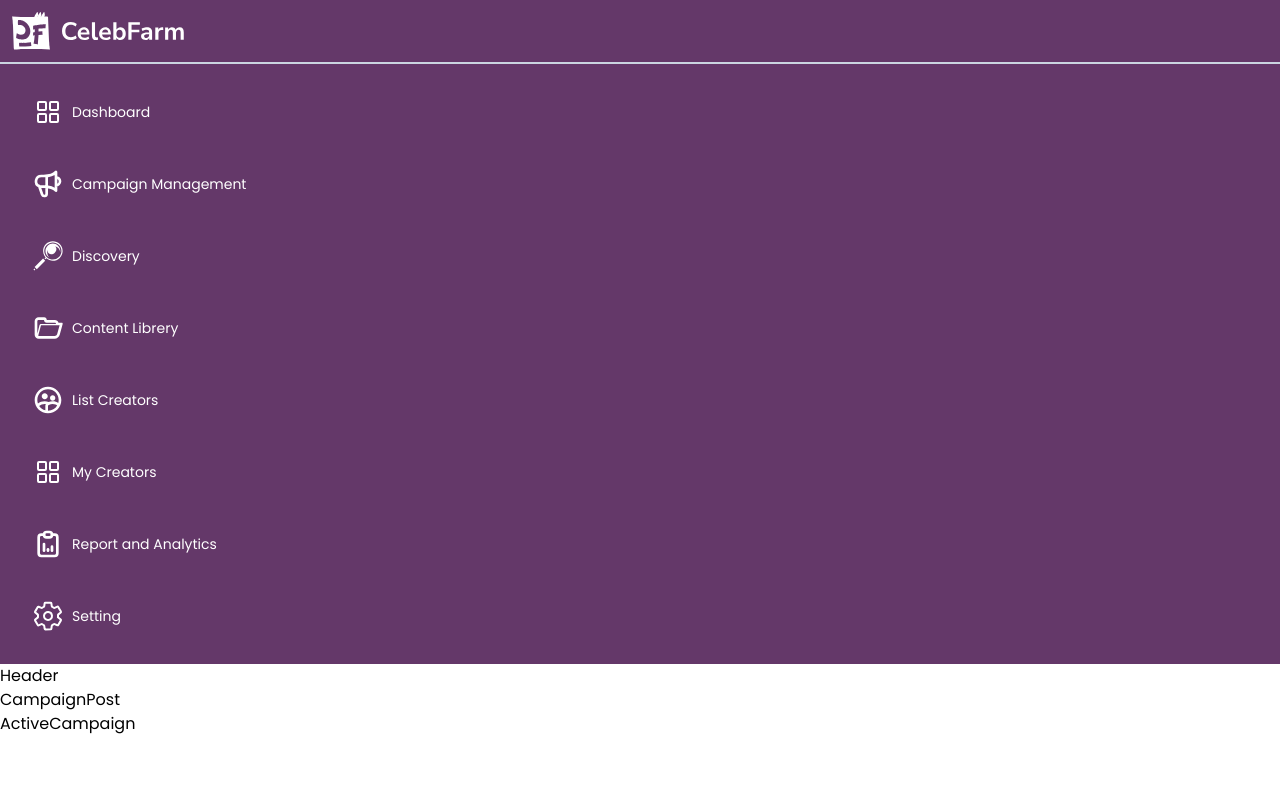
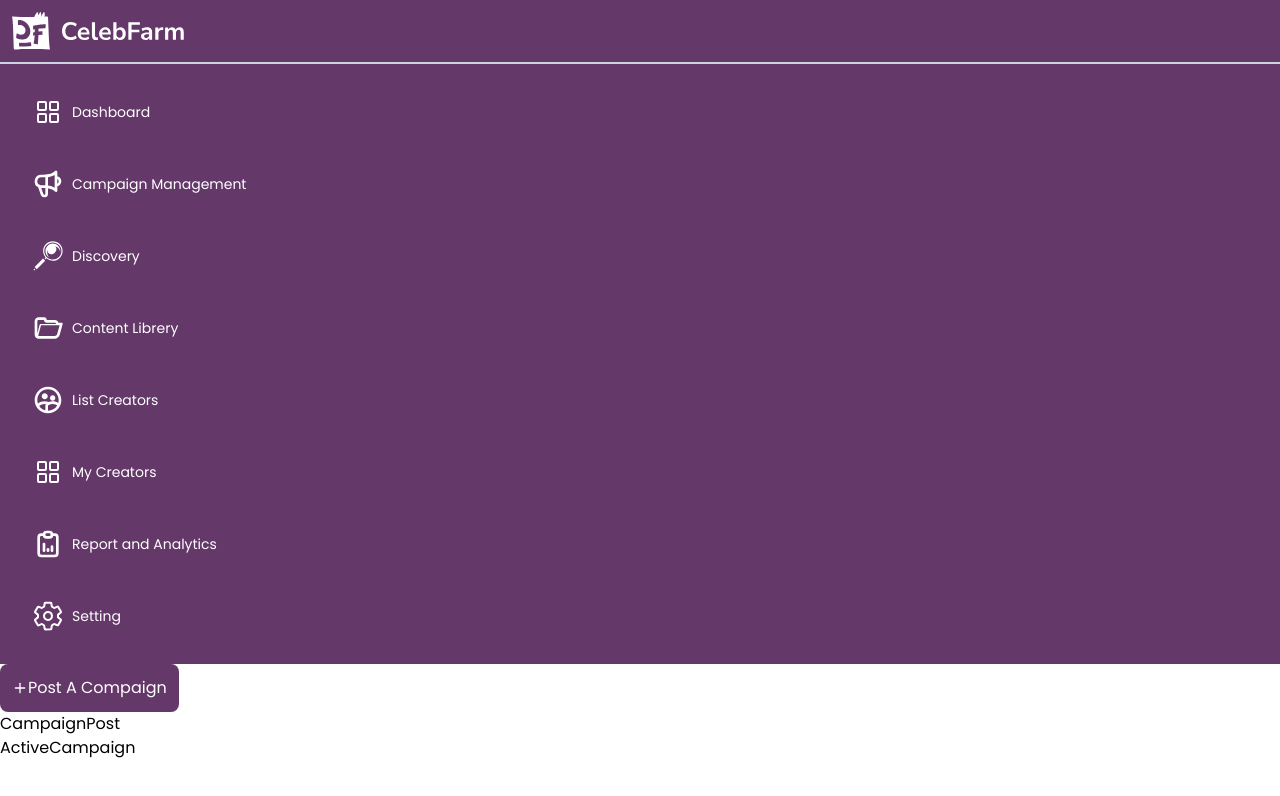
Before and after one commit to Ayala2004/CelebFarm, a React (Vite) app: page / in a window 1280 px wide. Shown: the top 796 px of the page. Built offline with nearby package versions, Linux system fonts and the light colour scheme.

Commit message:
design button

```diff
--- a/src/assets/icons/index.js
+++ b/src/assets/icons/index.js
@@ -1,5 +1,28 @@
-import logo from "./logo.svg"
+import logo from "./logo.svg";
+import { PiSquaresFour } from "react-icons/pi";
+import { HiOutlineSpeakerphone } from "react-icons/hi";
+import { GiMagnifyingGlass } from "react-icons/gi";
+import { TiFolderOpen } from "react-icons/ti";
+import { RiGroup2Line } from "react-icons/ri";
+import { TbReportAnalytics } from "react-icons/tb";
+import { LuBellRing } from "react-icons/lu";
+import { PiNotepadLight } from "react-icons/pi";
+import { BiMessageSquareDetail } from "react-icons/bi";
+import { IoSettingsOutline } from "react-icons/io5";
+import { LuPlus } from "react-icons/lu";
 
-export{
-    logo
-}
+
+export {
+  logo,
+  PiSquaresFour,
+  HiOutlineSpeakerphone,
+  GiMagnifyingGlass,
+  TiFolderOpen,
+  RiGroup2Line,
+  TbReportAnalytics,
+  LuBellRing,
+  PiNotepadLight,
+  BiMessageSquareDetail,
+  IoSettingsOutline,
+  LuPlus,
+};
--- a/src/components/Button.jsx
+++ b/src/components/Button.jsx
@@ -1,5 +1,11 @@
-const Button = ({ label }) => {
-  return <div>Button</div>;
+
+const Button = ({ label, IconURL }) => {
+  return (
+    <button className="text-violet p-3 rounded-lg flex justify-center items-center">
+      {IconURL && <IconURL />}
+      {label}
+    </button>
+  );
 };
 
-export default Button
+export default Button;
--- /dev/null
+++ b/src/components/HeaderButton.jsx
@@ -0,0 +1,11 @@
+import Button from "./Button"
+
+const HeaderButton = ({icon}) => {
+  return (
+    <button>
+
+    </button>
+  );
+}
+
+export default HeaderButton
--- a/src/components/Nav.jsx
+++ b/src/components/Nav.jsx
@@ -1,11 +1,11 @@
 import React from "react";
 
 const Nav = ({ href, label, Icon }) => {
-  console.log(href);
+  // console.log(href);
   return (
     <div
       className="p-5 text-sm text-nowrap hover:text-[#643869] hover:bg-white rounded-md hover:font-semibold
-    lg:flex lg:items-center lg:gap-2 "
+    lg:flex lg:items-center lg:gap-2 lg:hover:bg-[#643869] "
     >
       <Icon className="size-8 hidden lg:block" />
       <a className="" href={href}>
--- a/src/index.css
+++ b/src/index.css
@@ -11,3 +11,7 @@
  .Poppins{
     font-family: "Poppins";
  }
+ .text-violet{
+    background-color:#643869;
+    color: white;
+ }
--- a/src/sections/Header.jsx
+++ b/src/sections/Header.jsx
@@ -1,9 +1,19 @@
-import React from 'react'
-
+import React from "react";
+import HeaderButton from "../components/HeaderButton";
+import { LuPlus } from "../assets/icons/index";
+import Button from "../components/Button";
 const Header = () => {
   return (
-    <div>Header</div>
-  )
-}
+    <div>
+      <Button label="Post A Compaign" IconURL={LuPlus} />
+      {/* <HeaderButton /> */}
+      {/* <div>{headButIcon.map((alert, index)=>
+      (
+        <HeaderButton icon={alert.icon}/>
+      )
+      )}</div> */}
+    </div>
+  );
+};
 
-export default Header
+export default Header;
--- a/src/sections/NavBar.jsx
+++ b/src/sections/NavBar.jsx
@@ -6,7 +6,7 @@ const NavBar = () => {
   return (
     <>
       <div
-        className="bg-[#643869] text-white
+        className="text-violet
         lg:flex lg:flex-col"
       >
         <nav>
```
Also changed, not shown: src/constants/index.js (+12 -10 lines), 1 other file (tests, documents, lock files or other folders).
